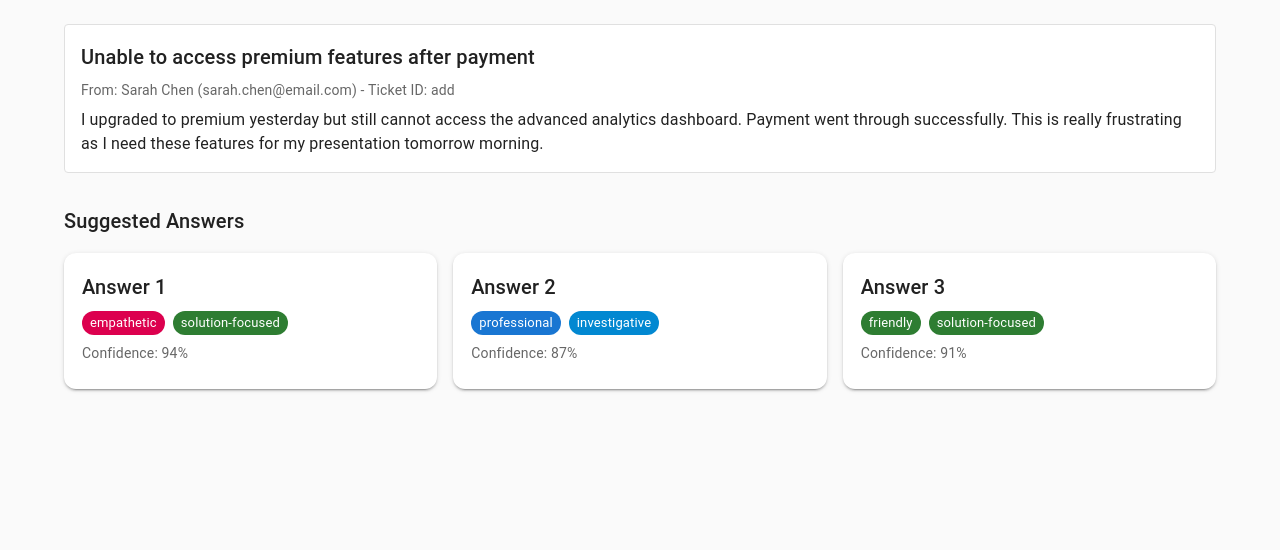
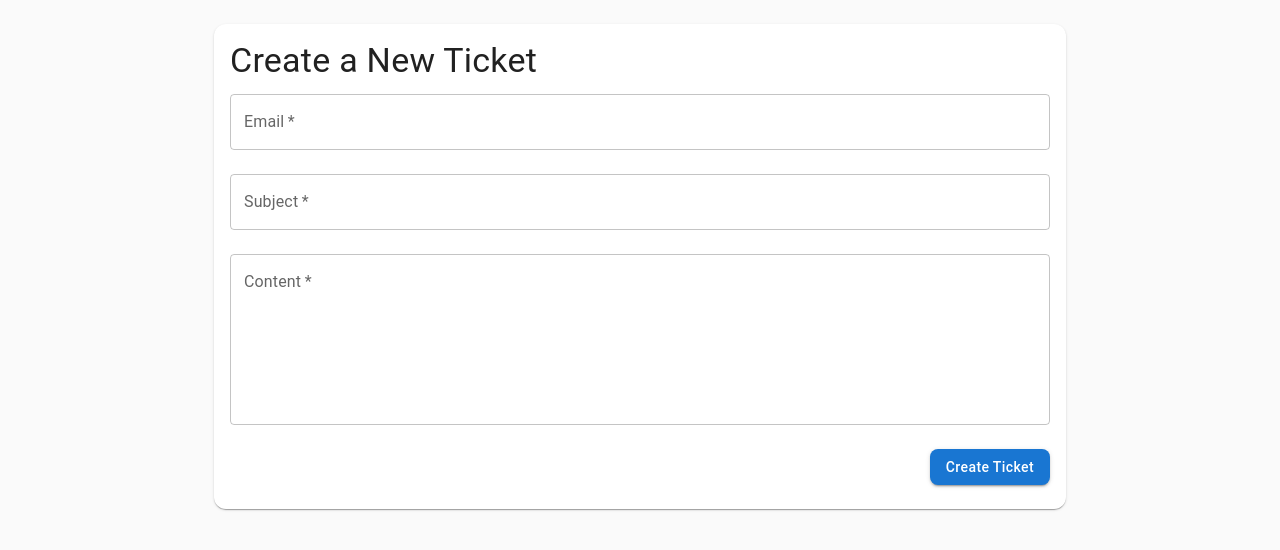
Before and after one commit to RomainJeff/openai-hackathon-vivalehack, a Next.js app: page /tickets/add in a window 1280 px wide. Shown: the top 550 px of the page. Built offline with nearby package versions, Linux system fonts and the light colour scheme.

Commit message:
feat: add APIs for tickets + connect to UI

```diff
--- /dev/null
+++ b/app/api/tickets/[id]/route.ts
@@ -0,0 +1,43 @@
+import { NextResponse } from 'next/server';
+import { getTicketById, saveTicket } from '@/services/ticketService';
+
+export async function GET(
+  request: Request,
+  { params }: { params: { id: string } }
+) {
+  try {
+    const ticket = getTicketById(params.id);
+
+    if (ticket) {
+      return NextResponse.json(ticket);
+    } else {
+      return NextResponse.json({ message: 'Ticket not found' }, { status: 404 });
+    }
+  } catch (error) {
+    console.error('Error fetching ticket:', error);
+    return NextResponse.json({ message: 'Internal Server Error' }, { status: 500 });
+  }
+}
+
+export async function PUT(
+  request: Request,
+  { params }: { params: { id: string } }
+) {
+  try {
+    const existingTicket = getTicketById(params.id);
+
+    if (!existingTicket) {
+      return NextResponse.json({ message: 'Ticket not found' }, { status: 404 });
+    }
+
+    const body = await request.json();
+    const updatedTicket = { ...existingTicket, ...body };
+
+    saveTicket(updatedTicket);
+
+    return NextResponse.json(updatedTicket);
+  } catch (error) {
+    console.error('Error updating ticket:', error);
+    return NextResponse.json({ message: 'Internal Server Error' }, { status: 500 });
+  }
+}
--- /dev/null
+++ b/app/api/tickets/route.ts
@@ -0,0 +1,32 @@
+import { NextResponse } from 'next/server';
+import { getTickets, saveTicket } from '@/services/ticketService';
+import { Ticket, TicketStatus } from '@/types/ticket';
+
+export async function GET() {
+  const tickets = getTickets();
+  return NextResponse.json(tickets);
+}
+
+export async function POST(request: Request) {
+  const { subject, email, content } = await request.json();
+
+  if (!subject || !email || !content) {
+    return NextResponse.json({ error: 'Missing required fields' }, { status: 400 });
+  }
+
+  const newTicket: Ticket = {
+    id: `TK-${Date.now()}`,
+    subject,
+    email,
+    content,
+    status: TicketStatus.WAITING_FOR_PICKUP,
+    agentState: {},
+    finalAnswer: '',
+    createdAt: new Date(),
+    updatedAt: new Date(),
+  };
+
+  saveTicket(newTicket);
+
+  return NextResponse.json(newTicket, { status: 201 });
+}
--- a/app/tickets/[id]/page.tsx
+++ b/app/tickets/[id]/page.tsx
@@ -1,6 +1,6 @@
 "use client"
 
-import { useState } from "react"
+import { useState, useEffect } from "react"
 import {
   Box,
   Typography,
@@ -13,6 +13,7 @@ import {
   CardContent,
 } from "@mui/material"
 import { Send, ContentCopy } from "@mui/icons-material"
+import { Ticket } from "@/types/ticket"
 
 interface AIResponseProposal {
   id: string
@@ -22,17 +23,6 @@ interface AIResponseProposal {
   responseText: string
   reasoning: string
   estimatedReadTime: string
-}
-
-const currentTicket = {
-  id: "TK-001",
-  title: "Unable to access premium features after payment",
-  description:
-    "I upgraded to premium yesterday but still cannot access the advanced analytics dashboard. Payment went through successfully. This is really frustrating as I need these features for my presentation tomorrow morning.",
-  customer: {
-    name: "Sarah Chen",
-    email: "sarah.chen@email.com",
-  },
 }
 
 const aiProposals: AIResponseProposal[] = [
@@ -109,9 +99,32 @@ The Support Team`,
 ]
 
 export default function TicketPage({ params }: { params: { id: string } }) {
+  const [ticket, setTicket] = useState<Ticket | null>(null)
   const [selectedProposal, setSelectedProposal] =
     useState<AIResponseProposal | null>(null)
   const [editedResponse, setEditedResponse] = useState("")
+
+  useEffect(() => {
+    const fetchTicket = async () => {
+      try {
+        const response = await fetch(`/api/tickets/${params.id}`)
+        if (response.ok) {
+          const data = await response.json()
+          setTicket(data)
+        } else {
+          console.error("Failed to fetch ticket")
+          setTicket(null)
+        }
+      } catch (error) {
+        console.error("An error occurred while fetching the ticket:", error)
+        setTicket(null)
+      }
+    }
+
+    if (params.id) {
+      fetchTicket()
+    }
+  }, [params.id])
 
   const handleSelectProposal = (proposal: AIResponseProposal) => {
     setSelectedProposal(proposal)
@@ -152,6 +165,14 @@ export default function TicketPage({ params }: { params: { id: string } }) {
     }
   }
 
+  if (!ticket) {
+    return (
+      <Box sx={{ display: "flex", justifyContent: "center", alignItems: "center", minHeight: "100vh" }}>
+        <Typography>Loading ticket...</Typography>
+      </Box>
+    );
+  }
+
   return (
     <Box sx={{ minHeight: "100vh", bgcolor: "grey.50", p: 3 }}>
       <Container maxWidth="lg">
@@ -166,13 +187,12 @@ export default function TicketPage({ params }: { params: { id: string } }) {
           }}
         >
           <Typography variant="h6" component="h2" gutterBottom>
-            {currentTicket.title}
+            {ticket.subject}
           </Typography>
           <Typography variant="body2" color="text.secondary" sx={{ mb: 1 }}>
-            From: {currentTicket.customer.name} ({currentTicket.customer.email})
-            - Ticket ID: {params.id}
+            From: {ticket.email} - Ticket ID: {params.id}
           </Typography>
-          <Typography variant="body1">{currentTicket.description}</Typography>
+          <Typography variant="body1">{ticket.content}</Typography>
         </Box>
 
         <Typography variant="h6" component="h2" sx={{ mb: 2 }}>
--- /dev/null
+++ b/app/tickets/add/page.tsx
@@ -0,0 +1,113 @@
+"use client";
+
+import { useState, FormEvent } from 'react';
+import { useRouter } from 'next/navigation';
+import {
+  Container,
+  Typography,
+  TextField,
+  Button,
+  Box,
+  Stack,
+  Alert,
+  CircularProgress,
+  Card,
+  CardContent,
+} from '@mui/material';
+
+export default function AddTicketPage() {
+  const [subject, setSubject] = useState('');
+  const [email, setEmail] = useState('');
+  const [content, setContent] = useState('');
+  const [isLoading, setIsLoading] = useState(false);
+  const [error, setError] = useState<string | null>(null);
+  const router = useRouter();
+
+  const handleSubmit = async (e: FormEvent) => {
+    e.preventDefault();
+    setIsLoading(true);
+    setError(null);
+
+    try {
+      const response = await fetch('/api/tickets', {
+        method: 'POST',
+        headers: {
+          'Content-Type': 'application/json',
+        },
+        body: JSON.stringify({ subject, email, content }),
+      });
+
+      if (!response.ok) {
+        const errorData = await response.json();
+        throw new Error(errorData.error || 'Something went wrong');
+      }
+
+      const newTicket = await response.json();
+
+      router.push(`/tickets/${newTicket.id}`);
+
+    } catch (err: any) {
+      setError(err.message);
+    } finally {
+      setIsLoading(false);
+    }
+  };
+
+  return (
+    <Box sx={{ minHeight: "100vh", bgcolor: "grey.50", p: 3 }}>
+      <Container maxWidth="md">
+        <Card>
+          <CardContent>
+            <Typography variant="h4" component="h1" gutterBottom>
+              Create a New Ticket
+            </Typography>
+            <form onSubmit={handleSubmit}>
+              <Stack spacing={3}>
+                {error && <Alert severity="error">{error}</Alert>}
+                <TextField
+                  label="Email"
+                  variant="outlined"
+                  type="email"
+                  value={email}
+                  onChange={(e) => setEmail(e.target.value)}
+                  required
+                  fullWidth
+                />
+                <TextField
+                  label="Subject"
+                  variant="outlined"
+                  type="text"
+                  value={subject}
+                  onChange={(e) => setSubject(e.target.value)}
+                  required
+                  fullWidth
+                />
+                <TextField
+                  label="Content"
+                  variant="outlined"
+                  multiline
+                  rows={6}
+                  value={content}
+                  onChange={(e) => setContent(e.target.value)}
+                  required
+                  fullWidth
+                />
+                <Box sx={{ display: 'flex', justifyContent: 'flex-end' }}>
+                  <Button
+                    type="submit"
+                    variant="contained"
+                    color="primary"
+                    disabled={isLoading}
+                    startIcon={isLoading ? <CircularProgress size={20} /> : null}
+                  >
+                    {isLoading ? 'Submitting...' : 'Create Ticket'}
+                  </Button>
+                </Box>
+              </Stack>
+            </form>
+          </CardContent>
+        </Card>
+      </Container>
+    </Box>
+  );
+}
--- a/services/ticketService.ts
+++ b/services/ticketService.ts
@@ -3,19 +3,22 @@ import { Ticket } from "@/types/ticket";
 import fs from 'fs';
 import path from 'path';
 
-const TICKETS_FILE = path.resolve(__dirname, './data/tickets.json');
+const TICKETS_FILE = path.join(process.cwd(), 'data', 'tickets.json');
 
-const getTickets = (): Ticket[] => {
+export const getTickets = (): Ticket[] => {
     try {
         const data = fs.readFileSync(TICKETS_FILE, 'utf-8');
         return JSON.parse(data);
-    } catch (error) {
+    } catch (error: any) {
+        if (error.code === 'ENOENT') {
+            return [];
+        }
         console.error('Error reading tickets:', error);
         return [];
     }
 };
 
-const getTicketById = (id: string): Ticket | undefined => {
+export const getTicketById = (id: string): Ticket | undefined => {
     const tickets = getTickets();
     return tickets.find(ticket => ticket.id === id);
 };
```
Also changed, not shown: app/tickets/page.tsx (+59 -30 lines), data/tickets.json (added, +13 -0 lines).
